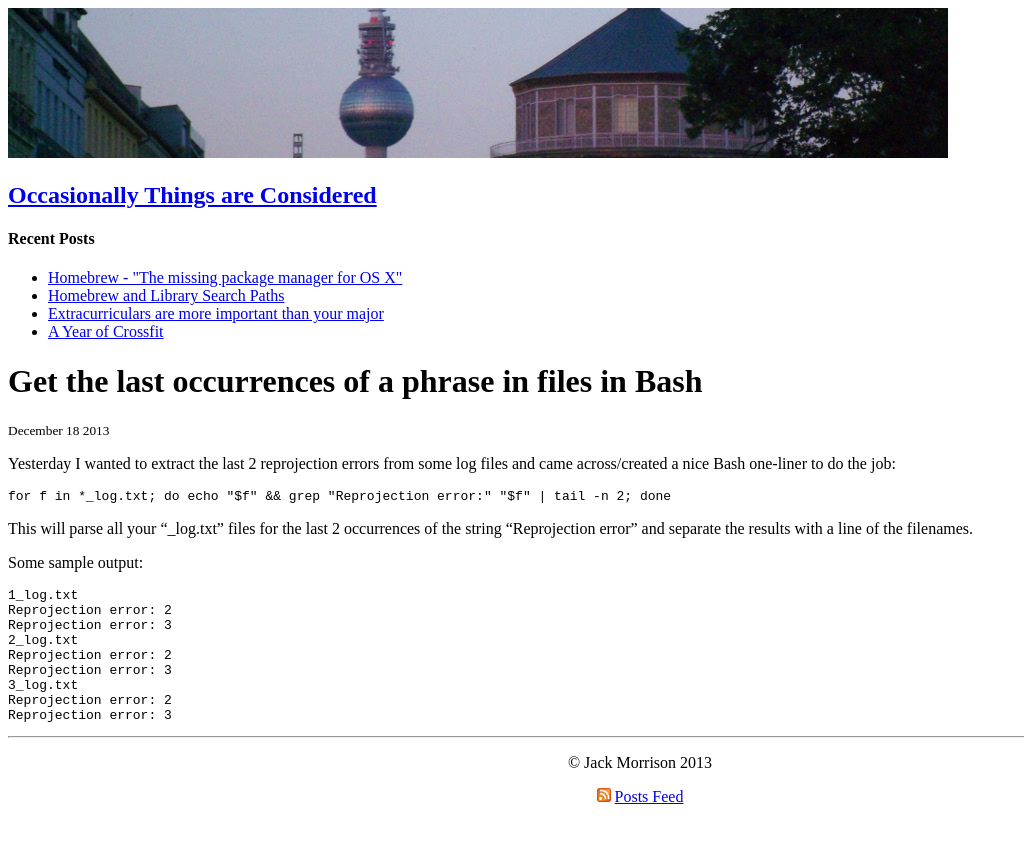
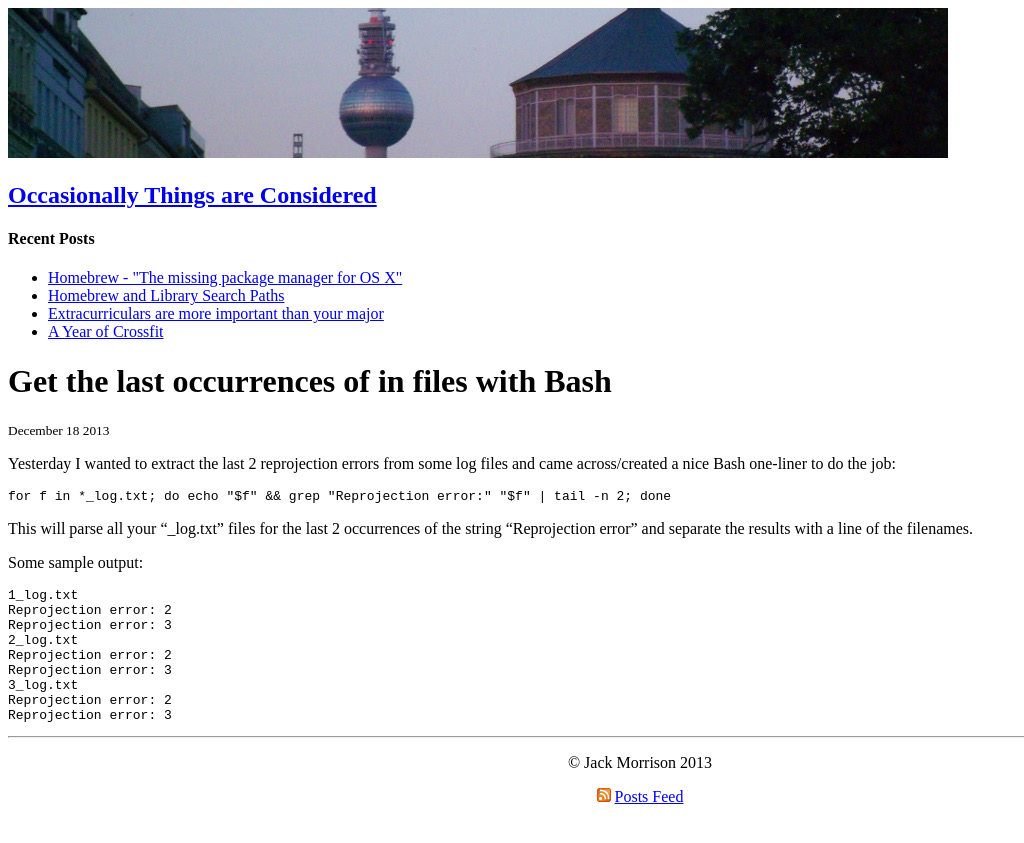
Before and after one commit to chachi/chachi.github.io, a Jekyll site: the page built from _posts/2013-12-18-last-occurences-in-file.md, in a window 1280 px wide. Shown: the top 843 px of the page, without its empty margins (0-1024 px from the left). Built offline with Jekyll 4.4.1, drawn with Linux system fonts in a browser that asks for light colours; nearby versions of some CDN libraries; a style sheet for code colours, icons or effects is not loaded.

Commit message:
title again

```diff
--- a/_posts/2013-12-18-last-occurences-in-file.md
+++ b/_posts/2013-12-18-last-occurences-in-file.md
@@ -1,6 +1,6 @@
 ---
 layout: post
-title: Get the last occurrences of a phrase in files in Bash
+title: Get the last occurrences of in files with Bash
 ---
 
 Yesterday I wanted to extract the last 2 reprojection errors from some
```
